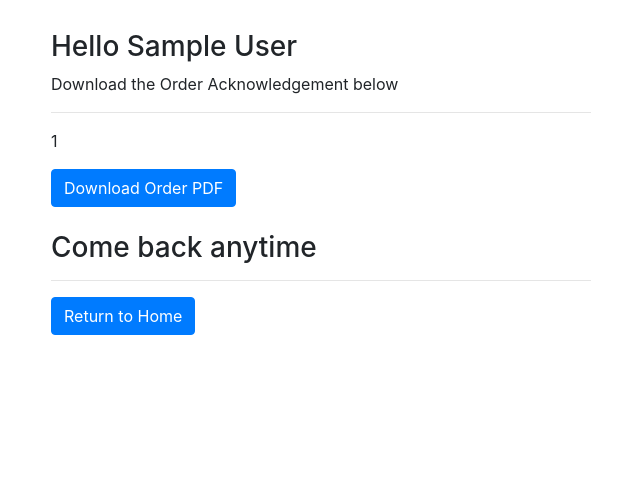
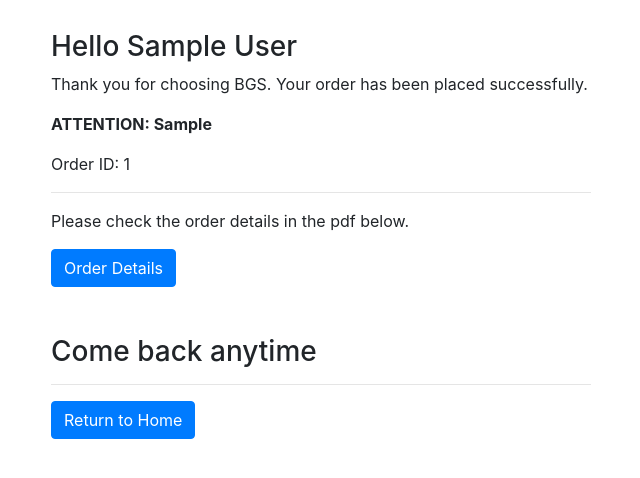
Before and after one commit to saibalaji10/OrdersBGS, a Django app: template OrderTaker/templates/OrderTaker/thankyou.html in a window 1280 px wide. Shown: the part 64-542 px from the top of the page, without its empty margins (34-674 px from the left). Run offline with Django 3.2, Linux system fonts and the light colour scheme; tables that the repository leaves empty hold one stand-in row (values such as "Sample post"); the template is opened without the code that fills it: values that come from a table or form of the project are taken from there, most other values are stand-ins (such as "Sample title", 1, 10 or a date in 2020); some libraries are stand-ins or nearby versions.

Commit message:
Moved some of the existing changes in sai branch to master

```diff
--- a/OrderTaker/admin.py
+++ b/OrderTaker/admin.py
@@ -60,7 +60,7 @@
 
 class ConfigAdmin(admin.ModelAdmin):
     # ...
-    list_display = ('property', 'value', 'id', 'property_description')
+    list_display = ('property', 'value', 'property_description', 'format')
     search_fields = ['property', 'value', 'property_description']
 
     def has_delete_permission(self, request, obj=None):
--- a/OrderTaker/models.py
+++ b/OrderTaker/models.py
@@ -71,5 +71,6 @@
     property = models.CharField('Property', max_length=20, unique=True, null=False)
     value = models.CharField('Value', max_length=500, null=False)
     property_description = models.CharField('Property Description', max_length=250, default= '', null=False)
+    format = models.CharField('Value Format', max_length=50, default='', null=False)
     class Meta:
         verbose_name_plural = "Configurations"
--- a/OrderTaker/templates/OrderTaker/cart.html
+++ b/OrderTaker/templates/OrderTaker/cart.html
@@ -34,9 +34,11 @@
                                     <td>{{ item.product_attribute.product.name }}</td>
                                     <td>{{ item.product_attribute.attribute.name }}</td>
                                     <td><input type="number"
+                                               style="width: 100px;"
                                                class="form-control form-control-sm"
                                                name="orderitem{{ item.id }}"
                                                value="{{ item.quantity }}"
+                                               placeholder="Qty."
                                                aria-label="{{ item.quantity }}">
                                     </td>
                                     <td>
--- a/OrderTaker/templates/OrderTaker/thankyou.html
+++ b/OrderTaker/templates/OrderTaker/thankyou.html
@@ -6,11 +6,16 @@
                 <div class="col-md-6 col-sm-12">
                     {% for the_customer in customer %}
                         <h3> Hello {{ the_customer.name }}</h3>
-                        <p>Download the Order Acknowledgement below</p>
+                        <p>Thank you for choosing BGS. Your order has been placed successfully.</p>
+                        <p><b>ATTENTION: {{ order_message.value }}</b></p>
+                        <p>Order ID: {{ order_id }}</p>
+                        <hr>
+                        <p>Please check the order details in the pdf below. </p>
                     {% endfor %}
-                        <hr>
-                        <p>{{ order_id }}</p>
-                        <a class="btn btn-primary" href="{% url 'downloadpdf' order_id %}">Download Order PDF</a>
+                    <form action="{% url 'downloadpdf' order_id%} " method="post">
+                        {% csrf_token %}
+                        <button type="submit" class="btn btn-primary">Order Details</button>
+                    </form>
                     <br>
                     <br>
                     <h3> Come back anytime</h3>
```
Also changed, not shown: OrderTaker/templates/OrderTaker/index.html (+5 -4 lines), 1 other file.
